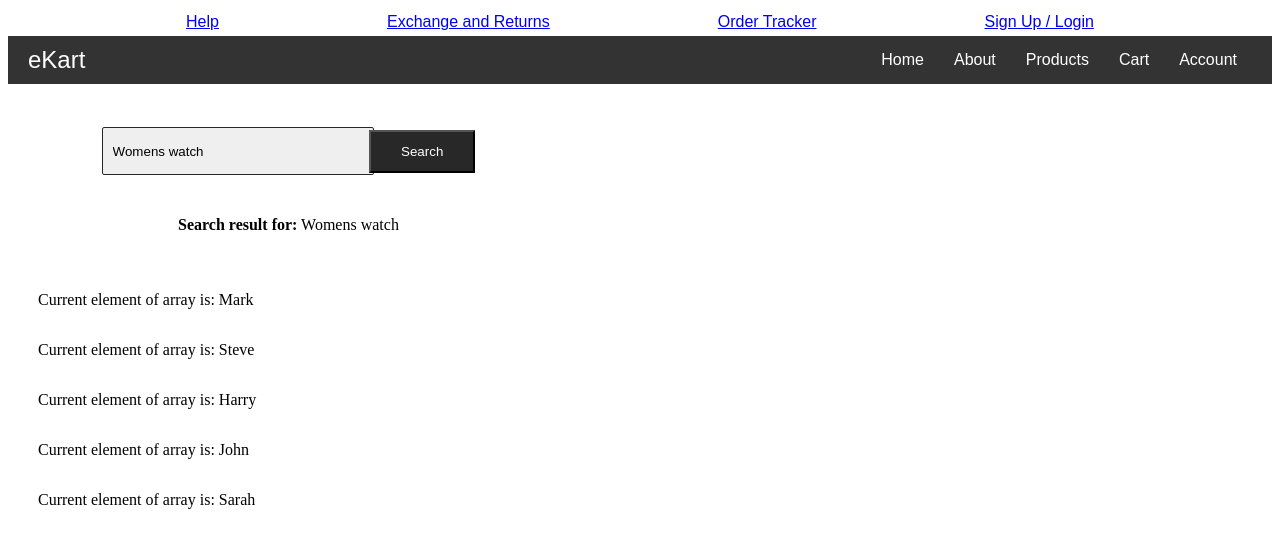
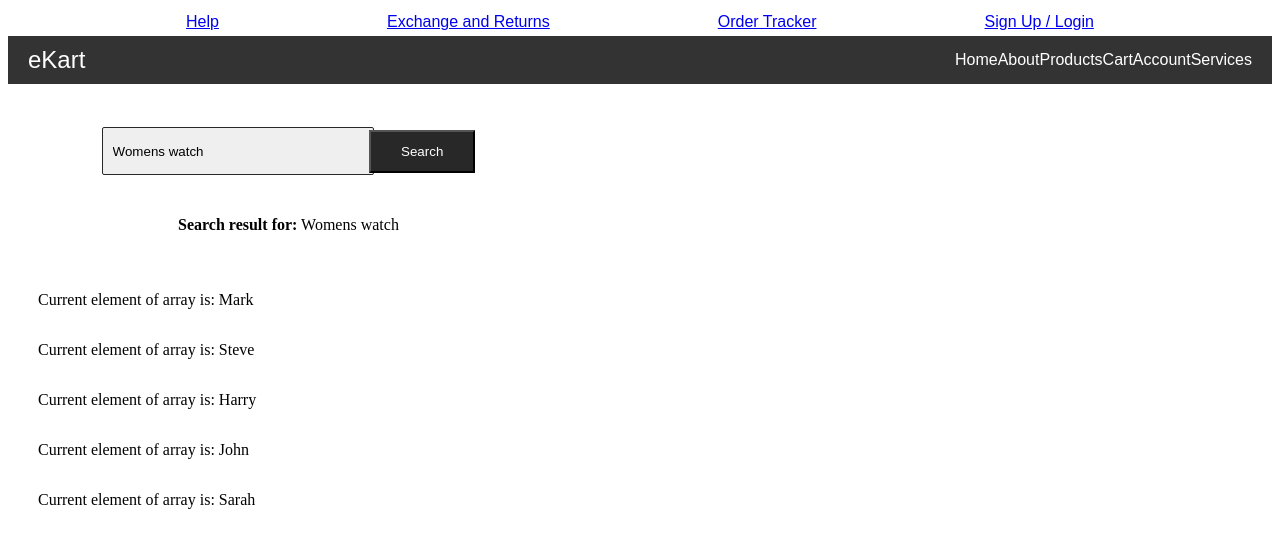
Before and after one commit to Somansh-Bodapati/eKart, an Angular app: page / in a window 1280 px wide. Shown: the top 548 px of the page. Built offline with nearby package versions, Linux system fonts and the light colour scheme.

Commit message:
NgFor directives let us loop over a list and display them, its basically a front end for loop

```diff
--- a/src/app/header/header.component.html
+++ b/src/app/header/header.component.html
@@ -5,11 +5,7 @@
 <app-top-menu></app-top-menu>
     <nav class="navbar"><div class="logo">eKart</div>
     <ul class="nav-links">
-      <li><a href="home">Home</a></li>
-      <li><a href="about">About</a></li>
-      <li><a href="products">Products</a></li>
-      <li><a href="cart">Cart</a></li>
-      <li><a href="account">Account</a></li>
+      <a *ngFor="let menu of menuItems" href="#">{{menu}}</a>
     </ul>
     <div class="menu-toggle" id="mobile-menu">
       <span class="bar"></span>
--- a/src/app/header/header.component.ts
+++ b/src/app/header/header.component.ts
@@ -1,12 +1,14 @@
 import {Component} from '@angular/core';
 import {TopMenuComponent} from "./top-menu/top-menu.component";
+import {NgForOf} from '@angular/common';
 
 @Component({
   selector: 'app-header',
   standalone: true,
   templateUrl: './header.component.html',
-  imports: [TopMenuComponent],
+  imports: [TopMenuComponent, NgForOf],
   styleUrls: ['./header.component.css']
 })
 export class HeaderComponent {
+  menuItems:string[]=['Home', 'About', 'Products', 'Cart', 'Account', 'Services']
 }
--- a/src/app/header/top-menu/top-menu.component.ts
+++ b/src/app/header/top-menu/top-menu.component.ts
@@ -8,5 +8,4 @@ import { Component } from '@angular/core';
   styleUrl: './top-menu.component.css'
 })
 export class TopMenuComponent {
-
 }
```
Also changed, not shown: 1 other file (tests, documents, lock files or other folders).
